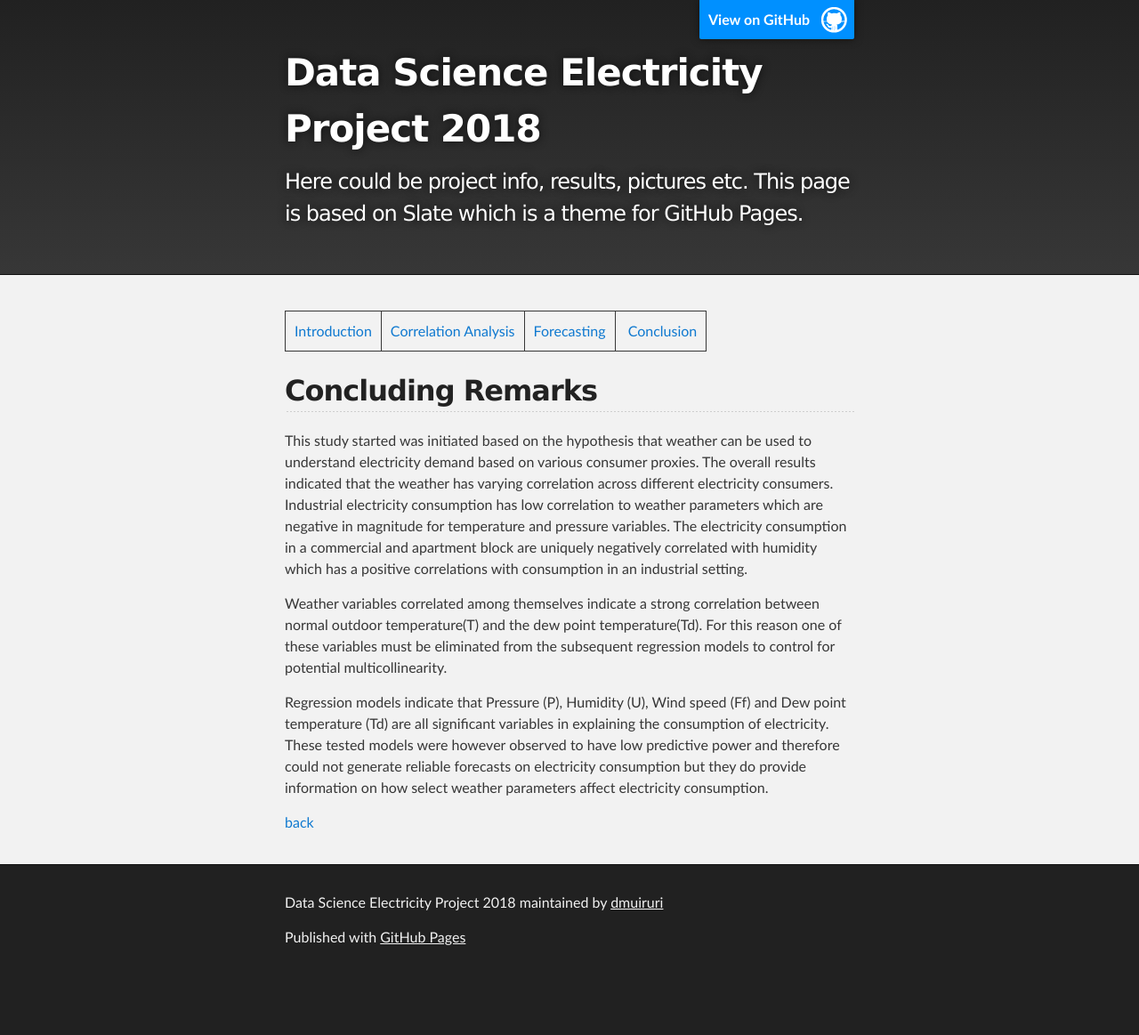
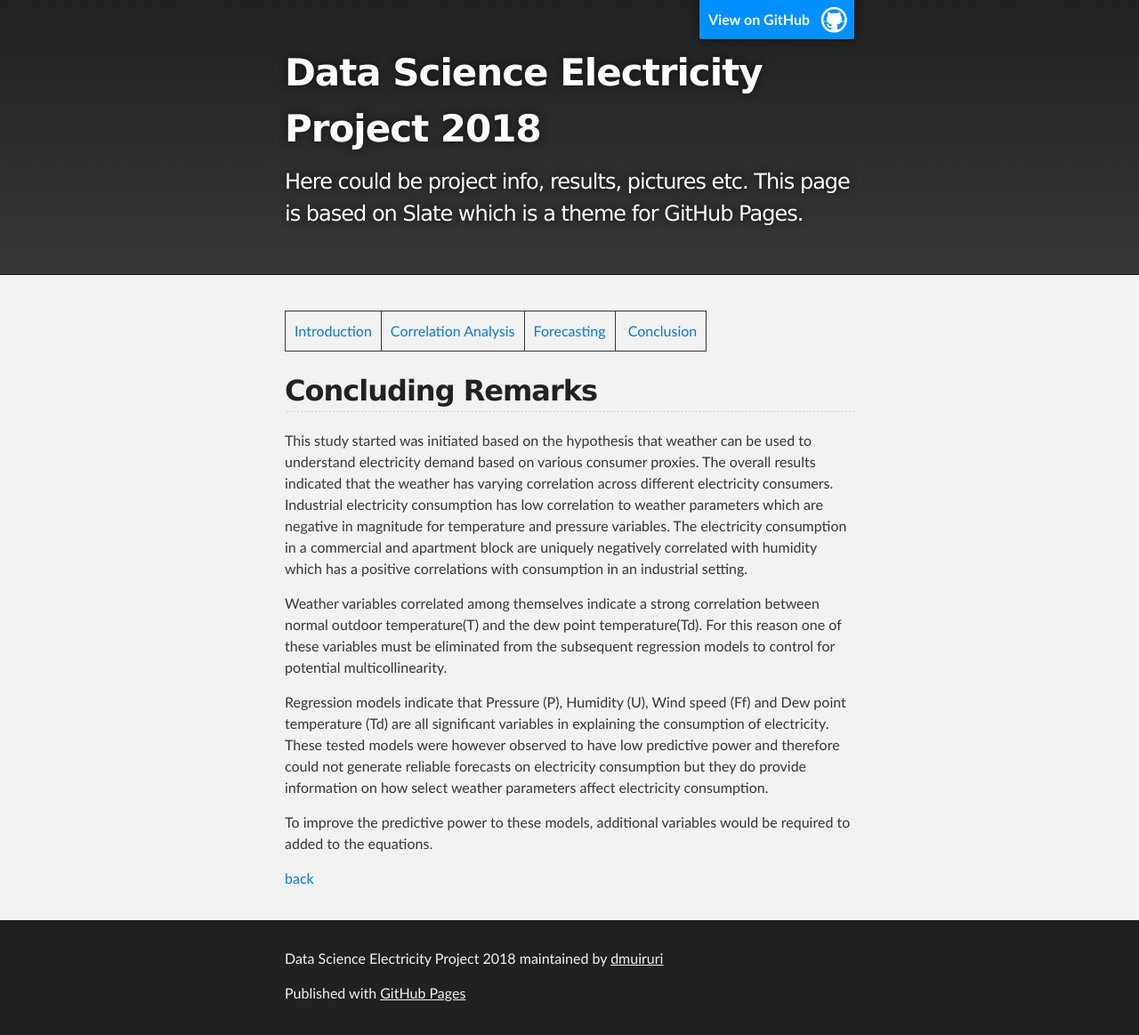
Before and after one commit to dmuiruri/ds_proj, a Jekyll site: the page built from docs/pages/conclusion.md, in a window 1280 px wide. Shown: the whole page at 89% size. Built offline with Jekyll 4.4.1, drawn with Linux system fonts in a browser that asks for light colours; before the commit the page ends 1100 px from its top, so only the background shows below that.

Commit message:
Update conclusion.md

```diff
--- a/docs/pages/conclusion.md
+++ b/docs/pages/conclusion.md
@@ -11,5 +11,6 @@ Weather variables correlated among themselves indicate a strong correlation betw
 
 Regression models indicate that Pressure (P), Humidity (U), Wind speed (Ff) and Dew point temperature (Td) are all significant variables in explaining the consumption of electricity. These tested models were however observed to have low predictive power and therefore could not generate reliable forecasts on electricity consumption but they do provide information on how select weather parameters affect electricity consumption.
 
+To improve the predictive power to these models, additional variables would be required to added to the equations.
 
 [back](./../pages/conclusion.html)
```
